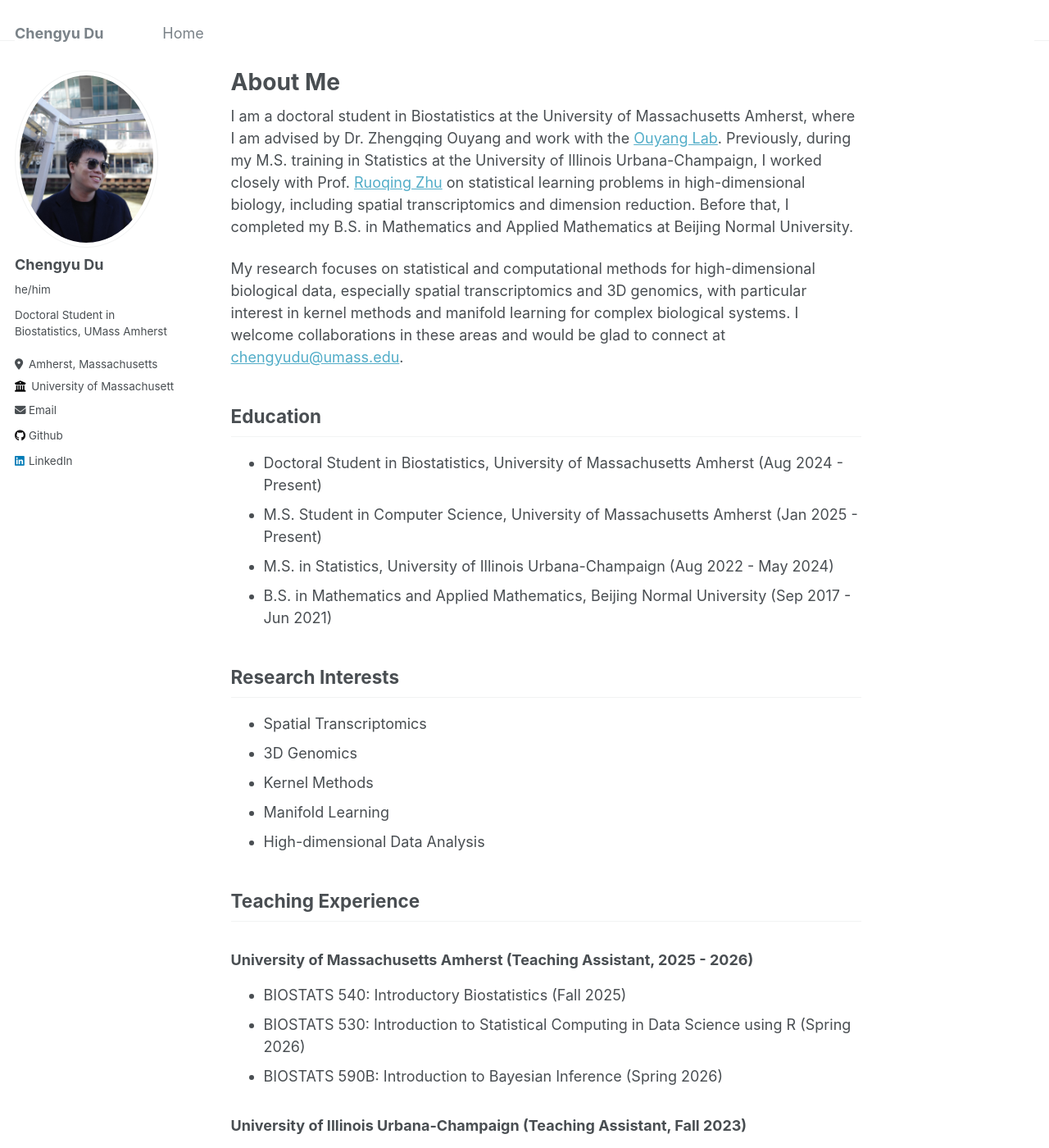
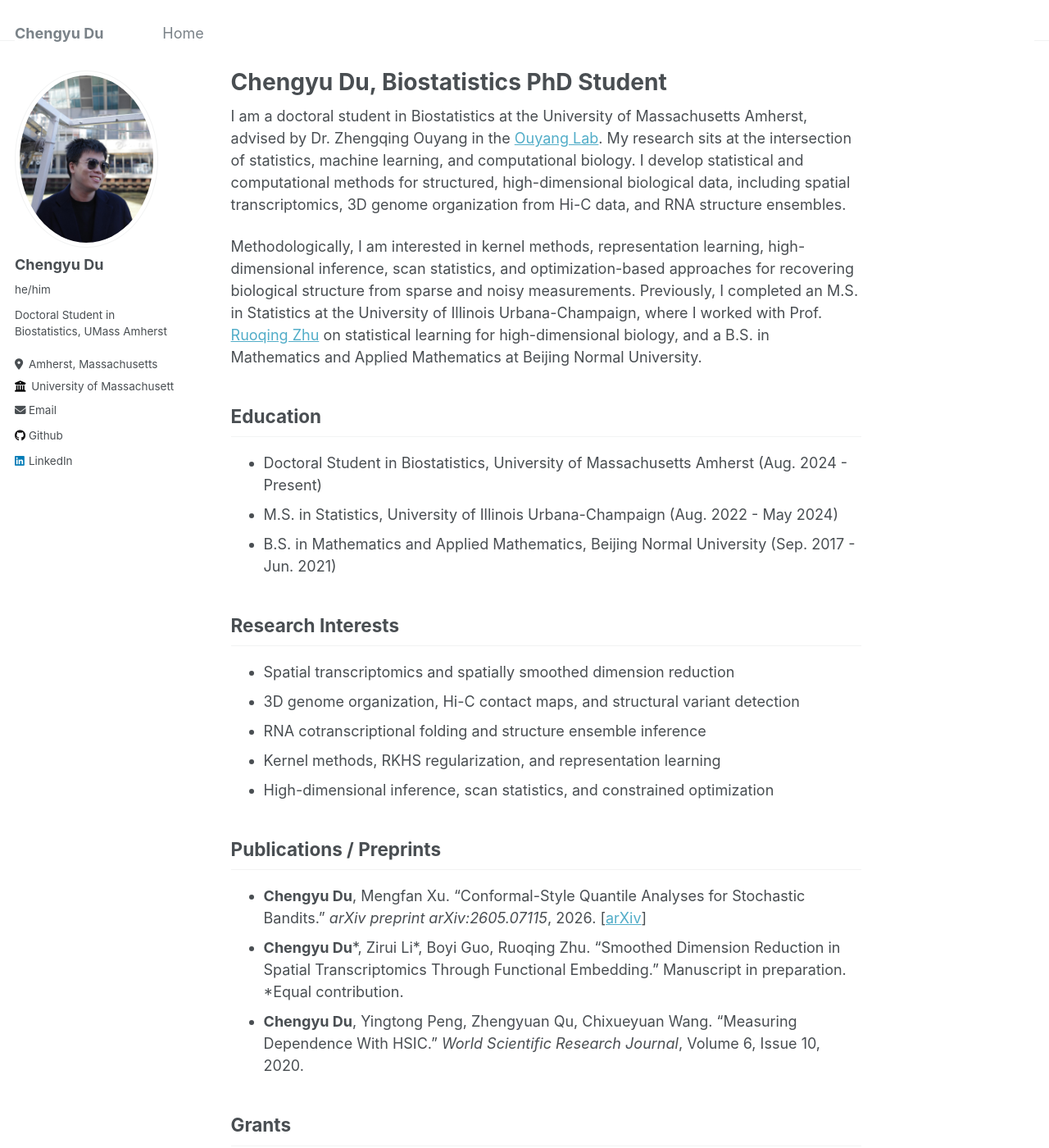
Before and after one commit to ChengyuRicardoDu/ChengyuRicardoDu.github.io, a Jekyll site: the page built from _pages/about.md, in a window 1280 px wide and 1400 px high. Shown: the whole window at 82% size. Built offline with Jekyll 4.4.1, drawn with Linux system fonts in a browser that asks for light colours; some of the changed text lies outside the part shown.

Commit message:
Refresh homepage content from latest CV

```diff
--- a/_pages/about.md
+++ b/_pages/about.md
@@ -1,57 +1,117 @@
 ---
 permalink: /
-title: "About Me"
+title: "Chengyu Du, Biostatistics PhD Student"
+description: "Chengyu Du is a doctoral student in Biostatistics at UMass Amherst working on statistical machine learning, computational biology, spatial transcriptomics, 3D genome organization, and RNA structure ensembles."
 author_profile: true
 redirect_from:
   - /about/
   - /about.html
 ---
 
-I am a doctoral student in Biostatistics at the University of Massachusetts Amherst, where I am advised by Dr. Zhengqing Ouyang and work with the [Ouyang Lab](https://people.umass.edu/ouyanglab/). Previously, during my M.S. training in Statistics at the University of Illinois Urbana-Champaign, I worked closely with Prof. [Ruoqing Zhu](https://sites.google.com/site/teazrq/) on statistical learning problems in high-dimensional biology, including spatial transcriptomics and dimension reduction. Before that, I completed my B.S. in Mathematics and Applied Mathematics at Beijing Normal University.
+I am a doctoral student in Biostatistics at the University of Massachusetts Amherst, advised by Dr. Zhengqing Ouyang in the [Ouyang Lab](https://people.umass.edu/ouyanglab/). My research sits at the intersection of statistics, machine learning, and computational biology. I develop statistical and computational methods for structured, high-dimensional biological data, including spatial transcriptomics, 3D genome organization from Hi-C data, and RNA structure ensembles.
 
-My research focuses on statistical and computational methods for high-dimensional biological data, especially spatial transcriptomics and 3D genomics, with particular interest in kernel methods and manifold learning for complex biological systems. I welcome collaborations in these areas and would be glad to connect at [chengyudu@umass.edu](mailto:chengyudu@umass.edu).
+Methodologically, I am interested in kernel methods, representation learning, high-dimensional inference, scan statistics, and optimization-based approaches for recovering biological structure from sparse and noisy measurements. Previously, I completed an M.S. in Statistics at the University of Illinois Urbana-Champaign, where I worked with Prof. [Ruoqing Zhu](https://sites.google.com/site/teazrq/) on statistical learning for high-dimensional biology, and a B.S. in Mathematics and Applied Mathematics at Beijing Normal University.
 
 ## Education
 
-- Doctoral Student in Biostatistics, University of Massachusetts Amherst (Aug 2024 - Present)
-- M.S. Student in Computer Science, University of Massachusetts Amherst (Jan 2025 - Present)
-- M.S. in Statistics, University of Illinois Urbana-Champaign (Aug 2022 - May 2024)
-- B.S. in Mathematics and Applied Mathematics, Beijing Normal University (Sep 2017 - Jun 2021)
+- Doctoral Student in Biostatistics, University of Massachusetts Amherst (Aug. 2024 - Present)
+- M.S. in Statistics, University of Illinois Urbana-Champaign (Aug. 2022 - May 2024)
+- B.S. in Mathematics and Applied Mathematics, Beijing Normal University (Sep. 2017 - Jun. 2021)
 
 ## Research Interests
 
-- Spatial Transcriptomics
-- 3D Genomics
-- Kernel Methods
-- Manifold Learning
-- High-dimensional Data Analysis
+- Spatial transcriptomics and spatially smoothed dimension reduction
+- 3D genome organization, Hi-C contact maps, and structural variant detection
+- RNA cotranscriptional folding and structure ensemble inference
+- Kernel methods, RKHS regularization, and representation learning
+- High-dimensional inference, scan statistics, and constrained optimization
+
+## Publications / Preprints
+
+- **Chengyu Du**, Mengfan Xu. "Conformal-Style Quantile Analyses for Stochastic Bandits." *arXiv preprint arXiv:2605.07115*, 2026. [[arXiv](https://arxiv.org/abs/2605.07115)]
+- **Chengyu Du**\*, Zirui Li\*, Boyi Guo, Ruoqing Zhu. "Smoothed Dimension Reduction in Spatial Transcriptomics Through Functional Embedding." Manuscript in preparation. \*Equal contribution.
+- **Chengyu Du**, Yingtong Peng, Zhengyuan Qu, Chixueyuan Wang. "Measuring Dependence With HSIC." *World Scientific Research Journal*, Volume 6, Issue 10, 2020.
+
+## Grants
+
+- PhRMA Foundation Predoctoral Fellowship in Drug Discovery, "AI-Driven 3D Genome Aberration for Epigenetic Drug Targets". Submitted Apr. 2026; PI; 2-year stipend; under review.
+
+## Conference Presentations
+
+- Poster: "Mapping Cotranscriptional RNA Structure Dynamics Across the Pre-rRNA Transcript." UMass SPHHS Research Day 2026, Amherst, Massachusetts, May 2026.
+- Poster: "Robust 3D Chromatin Structure Modeling Integrating Activation Function with Model-Based Distance Embedding." New England Statistical Society Conference 2025, New Haven, Connecticut, Jun. 2025.
+- Poster: "The Effects of Long Working Hours on Obesity Among American Adults." American Society for Nutrition, NUTRITION 2025 Conference, Orlando, Florida, Jun. 2025.
+
+## Research Experience
+
+### RNA Cotranscriptional Folding and Structure Ensemble Inference
+
+Research Assistant, UMass Amherst, supervised by Dr. Zhengqing Ouyang (Oct. 2025 - Present)
+
+- Developed computational pipelines for RNA cotranscriptional folding analysis by integrating Sfold-sampled secondary structures, DMS reactivity profiles, and accessibility estimates.
+- Formulated structure deconvolution as a constrained optimization problem to infer mixture weights over candidate RNA structures while incorporating experimental probing constraints.
+- Designed cross-transcript and local-neighbor regularization strategies to stabilize inferred RNA structure ensembles across transcript positions.
+
+### Statistical Detection of Structural Variants from Hi-C Contact Maps
+
+Research Assistant, UMass Amherst, supervised by Dr. Zhengqing Ouyang (Jul. 2025 - Apr. 2026)
+
+- Developed a scan-statistics framework for detecting structural variants from Hi-C contact maps, combining kernel density estimation, multi-bandwidth rejection regions, and family-wise error rate control.
+- Designed bandwidth-selection and rejection-region refinement strategies to identify translocation and CNV signals while reducing diagonal and coverage-driven artifacts.
+- Implemented scalable R/C++ pipelines for Hi-C matrix construction, KDE-based signal detection, and genomic interval annotation of candidate SV regions.
+
+### Robust 3D Chromatin Reconstruction via Improved MDE
+
+Research Assistant, UMass Amherst, supervised by Dr. Zhengqing Ouyang (Nov. 2024 - Jun. 2025)
+
+- Developed improved multidimensional embedding methods for reconstructing 3D chromatin structure from noisy Hi-C contact maps with robust losses, weighted distance constraints, and coverage-aware contact transformations.
+- Built automated R/Python pipelines for simulation, parameter tuning, and visualization of chromatin reconstruction accuracy.
+
+### Spatially Smoothed Dimension Reduction
+
+Research Assistant, UIUC, supervised by Dr. Ruoqing Zhu (May 2023 - May 2025)
+
+- Developed spatially regularized embeddings for single-subject and multi-subject spatial transcriptomics settings.
+- Used reproducing kernel Hilbert space regularization to control embedding smoothness.
+- Incorporated interchangeable likelihood functions and preprocessing methods to improve robustness across data sources.
 
 ## Teaching Experience
 
-### University of Massachusetts Amherst (Teaching Assistant, 2025 - 2026)
+### University of Massachusetts Amherst
 
+Teaching Assistant (2025 - 2026)
+
+- BIOSTATS 601: Probability and Statistical Inference for Health Data Science (Spring 2026)
+- BIOSTATS 530: Introduction to Statistical Computing in Data Science using R (Spring 2026 and Fall 2026)
+- BIOSTATS 590B: Introduction to Bayesian Inference (Spring 2026)
 - BIOSTATS 540: Introductory Biostatistics (Fall 2025)
-- BIOSTATS 530: Introduction to Statistical Computing in Data Science using R (Spring 2026)
-- BIOSTATS 590B: Introduction to Bayesian Inference (Spring 2026)
 
-### University of Illinois Urbana-Champaign (Teaching Assistant, Fall 2023)
+### University of Illinois Urbana-Champaign
+
+Teaching Assistant (Fall 2023)
 
 - STAT 432: Basics of Statistical Learning
 
-## Publications / Preprints
+## Selected GitHub Projects
 
-- Smoothed Dimension Reduction in Spatial Transcriptomics Through Functional Embedding
-  - Authors: Chengyu Du, Zirui Li, Boyi Guo, Ruoqing Zhu
-  - Status: Manuscript in preparation
+- [CS690U Final Project](https://github.com/ChengyuRicardoDu/CS690U): evaluated k-mer frequency features and foundation-model embeddings for clustering biological sequence datasets, including E. coli noncoding RNAs and MopB family proteins.
+- [BIOSTAT750 Final Project](https://github.com/ChengyuRicardoDu/BIOSTAT750): compared statistical learning methods for credit-card default prediction using R, cross-validation, ROC analysis, regularized regression, tree-based models, and support vector machines.
 
 ## Honors & Awards
 
-- SPHHS Dean's PhD Fellowship (UMass Amherst, 2024-2026)
-- Merit-based Scholarship (BNU, 2018-2021)
+- SPHHS Dean's PhD Fellowship, UMass Amherst, 2024 - 2026 ($30,000)
+- Merit-based Scholarship, Beijing Normal University, 2018 - 2021
+
+## Service
+
+- Subreviewer for *ISMB/ECCB* 2025 and *ISMB* 2026
+- Member, American Statistical Association (ASA)
+- Member, New England Statistical Society (NESS)
 
 ## Skills
 
 - Programming Languages: Python, R, C++, MATLAB
+- Methods and Tools: statistical machine learning, high-dimensional data analysis, optimization, kernel methods, scan statistics, reproducible research pipelines
 - Typesetting and Publishing: LaTeX, Markdown
-- Developer Tools: VS Code, Shell Scripting
-- Languages: Mandarin (Native), English (Fluent)
+- Developer Tools: VS Code, shell scripting, GitHub
+- Languages: Mandarin (native), English (fluent)
```
